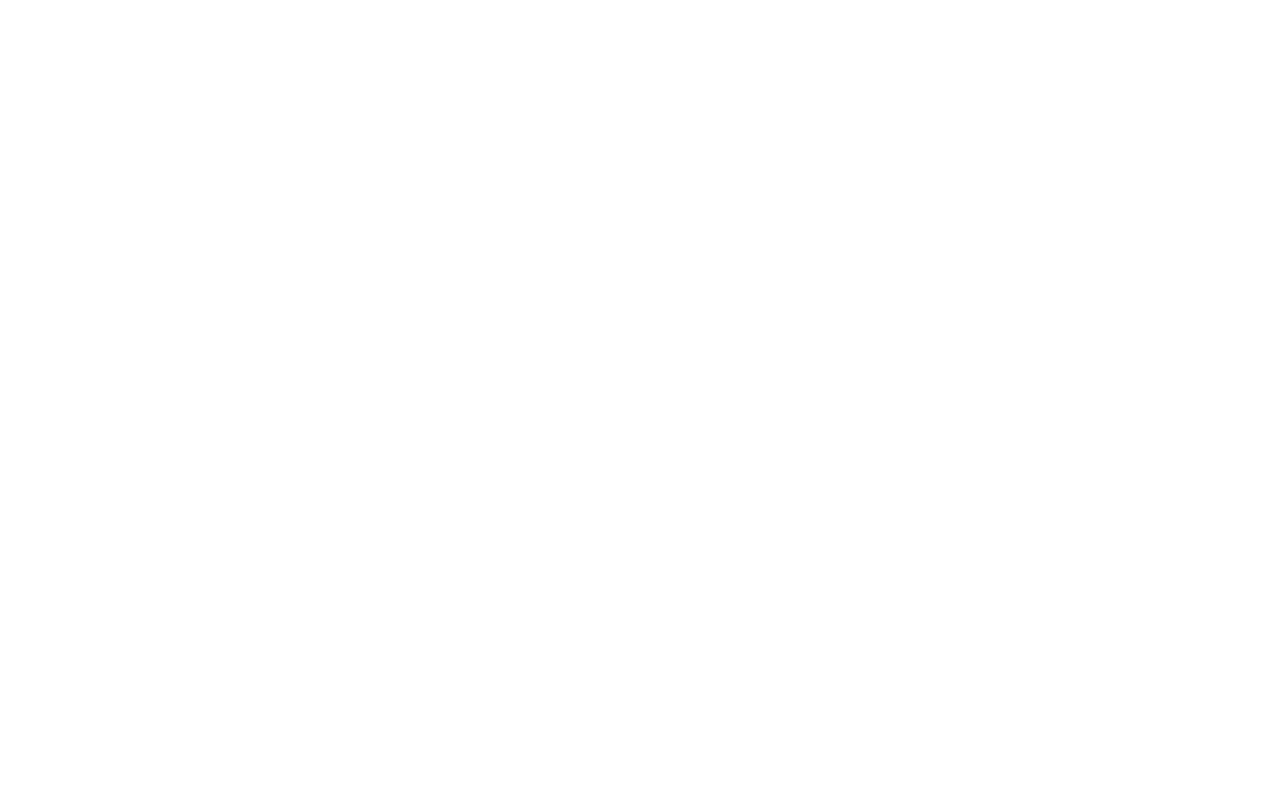
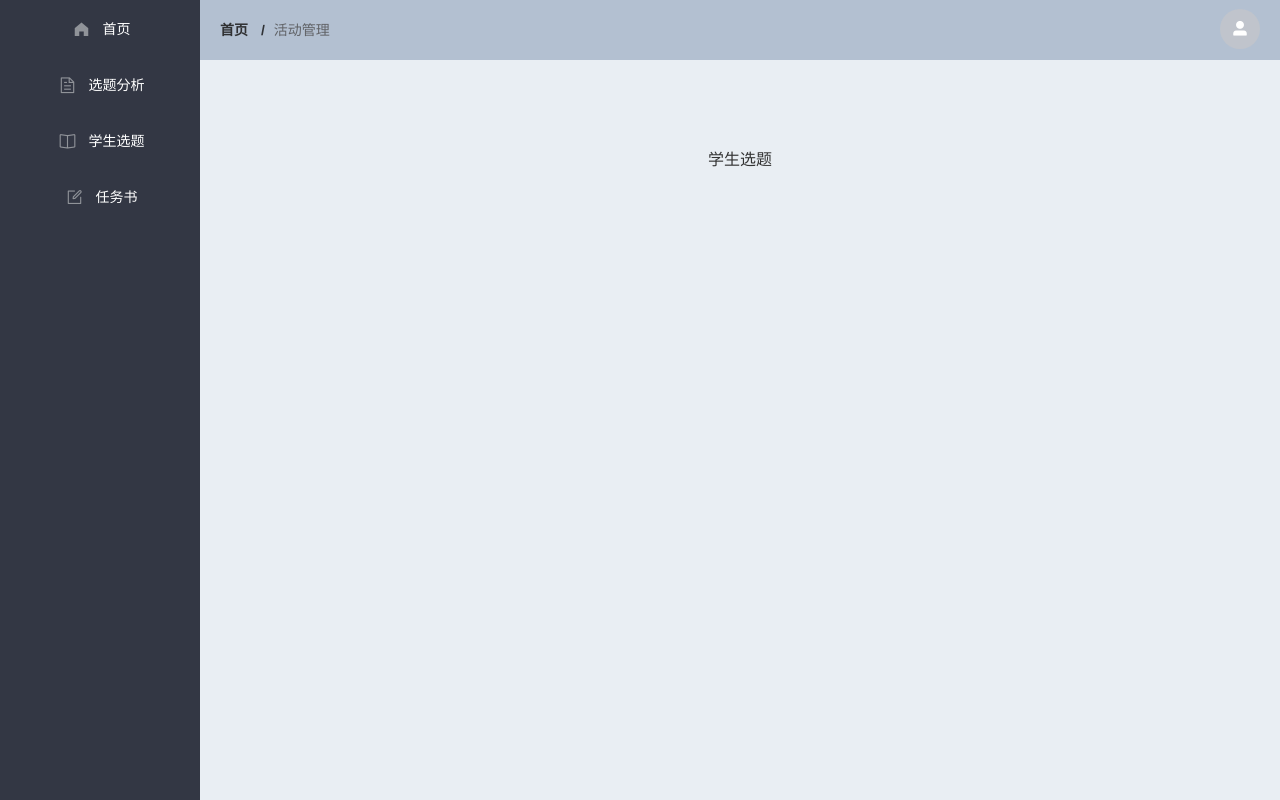
Before and after one commit to yellowsae/course-web, a Vue app: page /studentSubject in a window 1280 px wide. Built offline with nearby package versions, Linux system fonts and the light colour scheme.

Commit message:
chore:  实现学生侧边栏路由部署

```diff
--- a/src/layout/LayoutLeft/LayoutLeft.vue
+++ b/src/layout/LayoutLeft/LayoutLeft.vue
@@ -5,24 +5,18 @@
     return {
       // 是否展开菜单
       isCollapse: '',
+      // 侧边栏数据
       MenuList: [],
       // 本地保存路由
       activePath: '',
     }
   },
   mounted() {
-    // 获取侧边栏数据
-    this.$api.get('/api/menuInfo', {}).then((res) => {
-      // 赋值
-      // this.MenuList = res.data.menuList
-    }).catch((e) => {
-      // alert(e)
-      // eslint-disable-next-line no-console
-      console.log(e)
-    })
+    // 执行getMenuList方法
+    // this.getMenuList()  // 侧边栏数据
 
-    // 执行getMenuList方法
-    this.getMenuList()
+    // 侧边栏 Student 端
+    this.getMenuListStudent()
   },
   methods: {
     // 保存链接的激活状态
@@ -43,6 +37,16 @@
       this.MenuList = res.data.menuList
       this.isCollapse = res.data.isCollapse
     },
+
+    // 侧边栏学生端
+    async getMenuListStudent() {
+      const res = await this.$api.get('/api/student/menuInfo', {})
+      // eslint-disable-next-line no-console
+      console.log(res, '学生侧边栏数据')
+
+      this.MenuList = res.data.menuList
+      this.isCollapse = res.data.isCollapse
+    },
   },
 }
 </script>
@@ -58,25 +62,23 @@
       router
       :default-active="activePath"
     >
-      <el-submenu
+      <!-- 指向 -->
+      <el-menu-item
         v-for="items in MenuList"
-        :key="items.id" :index="`${items.id}` "
+        :key="items.id"
+        :index=" `/${items.path}` "
       >
-        <template #title>
-          <i class="el-icon-s-custom" />
-          <span>{{ items.authName }}</span>
+        <template>
+          <i :class="items.icon" />
+          <span> {{ items.menuName }}</span>
         </template>
-        <el-menu-item
-          v-for="item in items.children"
-          :key="item.id" :index=" `/${item.path}` "
-          @click="saveNameState(`/${item.path}`)"
-        >
-          <template #title>
-            <i class="el-icon-menu" />
-            <span>{{ item.authName }}</span>
-          </template>
-        </el-menu-item>
-      </el-submenu>
+
+        <!-- 二级菜单 -->
+        <template v-if="item in items">
+          <i :class="item.icon" />
+          <span>{{ item.menuName }}</span>
+        </template>
+      </el-menu-item>
     </el-menu>
   </div>
 </template>
--- a/src/mock/mock.js
+++ b/src/mock/mock.js
@@ -50,3 +50,40 @@
 
   }
 })
+
+// 侧边栏数据 - 学生端
+Mock.mock('/api/student/menuInfo', (_req, _res) => {
+  const menuList = [
+    {
+      menuName: '首页',
+      id: 1,
+      icon: 'el-icon-s-home',
+      path: 'welcome',
+
+    },
+    {
+      menuName: '选题分析',
+      id: 2,
+      icon: 'el-icon-document',
+      path: 'test',
+    },
+    {
+      menuName: '学生选题',
+      id: 3,
+      icon: 'el-icon-reading',
+      path: 'studentSubject',
+    },
+    {
+      menuName: '任务书',
+      id: 4,
+      icon: 'el-icon-edit-outline',
+      path: 'studentReview',
+    },
+  ]
+  // console.log('_req', _req)  // {url: '/api/menuInfo', type: 'GET', body: null}body: nulltype: "GET"url: "/api/menuInfo"[[Prototype]]: Object
+  // console.log('_res', _res)   // {url: '/api/menuInfo', type: 'GET', body: null}
+  return {
+    menuList,
+    isCollapse: true,
+  }
+})
--- /dev/null
+++ b/src/views/studentReview/index.vue
@@ -0,0 +1,5 @@
+<template>
+  <div>
+    任务书
+  </div>
+</template>
--- /dev/null
+++ b/src/views/studentSubject/index.vue
@@ -0,0 +1,24 @@
+<script>
+export default {
+  name: 'StudentSub',
+  data() {
+    return {
+
+    }
+  },
+
+  methods: {
+    //
+  },
+}
+</script>
+
+<template>
+  <div class="studentSub">
+    学生选题
+  </div>
+</template>
+
+<style>
+@import "./studentSubject.scss";
+</style>
--- /dev/null
+++ b/src/views/studentSubject/studentSubject.scss
@@ -0,0 +1,3 @@
+.studentSub {
+
+}
```
Also changed, not shown: src/router/index.js (+8 -0 lines).
